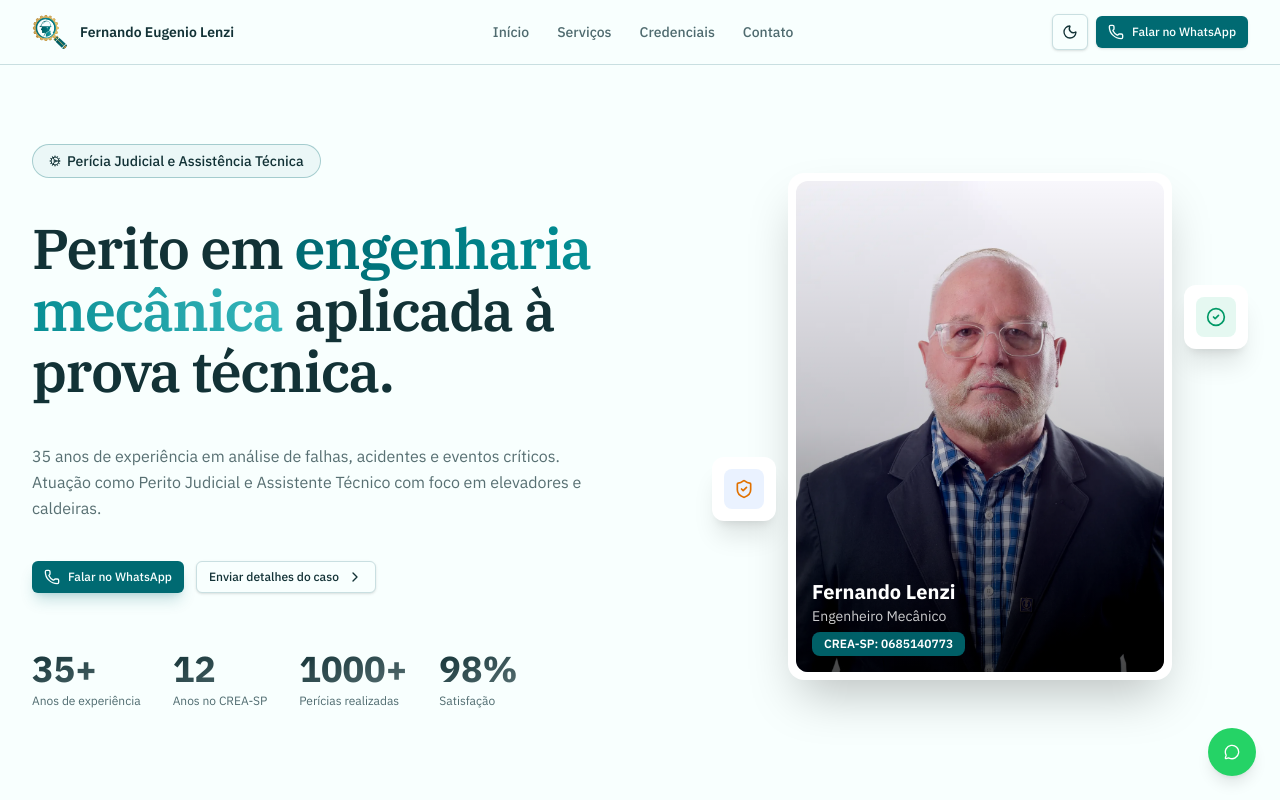
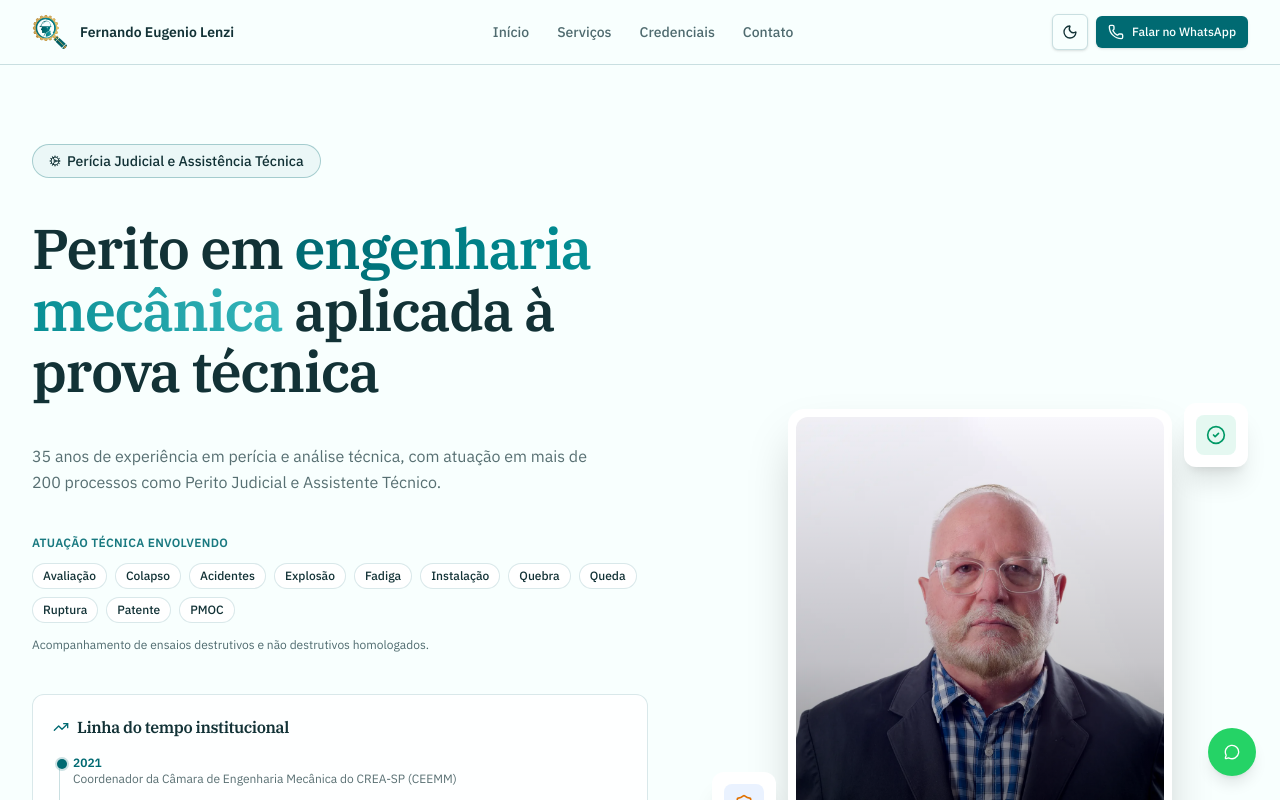
Before and after one commit to eng-lenzi/lp-eng-lenzi, a React (Vite) app: page / in a window 1280 px wide. Shown: the top 800 px of the page. Built offline with nearby package versions, Linux system fonts and the light colour scheme.

Commit message:
feat(hero): destacar experiência e mover timeline institucional para o topo

```diff
--- a/src/routes/-components/credentials.tsx
+++ b/src/routes/-components/credentials.tsx
@@ -1,5 +1,4 @@
-import { motion } from "framer-motion";
-import { Award, ShieldCheck, TrendingUp } from "lucide-react";
+import { Award, ShieldCheck } from "lucide-react";
 
 import { Text, Title } from "@/components/typography";
 import { Badge } from "@/components/ui/badge";
@@ -51,57 +50,6 @@ export function Credentials() {
 				))}
 			</div>
 
-			<AnimatedCard delay={0.25}>
-				<div className="mt-6 sm:mt-8">
-					<div className="flex items-center gap-2 mb-4">
-						<TrendingUp className="size-4 text-primary" />
-						<Title as="h3" size="sm" className="font-heading">
-							Trajetória institucional
-						</Title>
-					</div>
-					<div className="relative pl-6 before:absolute before:left-2 before:top-1.5 before:h-full before:w-px before:bg-border">
-						<div className="space-y-4">
-							<motion.div
-								initial={{ opacity: 0, x: -10 }}
-								whileInView={{ opacity: 1, x: 0 }}
-								transition={{ duration: 0.3 }}
-								className="relative"
-							>
-								<div className="absolute -left-[1.15rem] top-1 h-2.5 w-2.5 rounded-full bg-primary ring-2 ring-primary/20" />
-								<Text size="xs" className="font-semibold text-primary">2021</Text>
-								<Text size="xs" tone="subtle" className="leading-tight">
-									Eleito Coordenador da Câmara de Engenharia Mecânica do CREA-SP
-								</Text>
-							</motion.div>
-							<motion.div
-								initial={{ opacity: 0, x: -10 }}
-								whileInView={{ opacity: 1, x: 0 }}
-								transition={{ duration: 0.3, delay: 0.1 }}
-								className="relative"
-							>
-								<div className="absolute -left-[1.15rem] top-1 h-2.5 w-2.5 rounded-full bg-primary/60 ring-2 ring-primary/10" />
-								<Text size="xs" className="font-semibold text-primary">2013</Text>
-								<Text size="xs" tone="subtle" className="leading-tight">
-									Início como Conselheiro do CREA-SP (CEEMM)
-								</Text>
-							</motion.div>
-							<motion.div
-								initial={{ opacity: 0, x: -10 }}
-								whileInView={{ opacity: 1, x: 0 }}
-								transition={{ duration: 0.3, delay: 0.2 }}
-								className="relative"
-							>
-								<div className="absolute -left-[1.15rem] top-1 h-2.5 w-2.5 rounded-full bg-primary/40 ring-2 ring-primary/5" />
-								<Text size="xs" className="font-semibold text-primary">2019</Text>
-								<Text size="xs" tone="subtle" className="leading-tight">
-									Eleito Presidente da Associação dos Engenheiros de Amparo
-								</Text>
-							</motion.div>
-						</div>
-					</div>
-				</div>
-			</AnimatedCard>
-
 			<AnimatedCard delay={0.3}>
 				<div
 					className="mt-6 sm:mt-8 rounded-xl border border-amber-500/20 bg-gradient-to-r from-amber-500/10 via-amber-500/5 to-amber-500/10 p-3 sm:p-4 transition-all hover:border-amber-500/30"
--- a/src/routes/-components/hero.tsx
+++ b/src/routes/-components/hero.tsx
@@ -5,6 +5,7 @@ import {
 	Cog,
 	Phone,
 	ShieldCheck,
+	TrendingUp,
 } from "lucide-react";
 import { useRef } from "react";
 
@@ -17,10 +18,41 @@ import {
 } from "./animation-helpers";
 
 const stats = [
-	{ value: "35+", label: "Anos de experiência", suffix: "" },
-	{ value: "12", label: "Anos no CREA-SP", suffix: "" },
-	{ value: "1000", label: "Perícias realizadas", suffix: "+" },
-	{ value: "98", label: "Satisfação", suffix: "%" },
+	{ value: "35", label: "Anos de experiência", suffix: "" },
+	{ value: "200", label: "Processos com atuação técnica", suffix: "+" },
+	{ value: "12", label: "Anos como Conselheiro CREA-SP", suffix: "" },
+	{ value: "6", label: "Anos na presidência da Associação", suffix: "" },
+] as const;
+
+const expertise = [
+	"Avaliação",
+	"Colapso",
+	"Acidentes",
+	"Explosão",
+	"Fadiga",
+	"Instalação",
+	"Quebra",
+	"Queda",
+	"Ruptura",
+	"Patente",
+	"PMOC",
+] as const;
+
+const timeline = [
+	{
+		year: "2021",
+		description:
+			"Coordenador da Câmara de Engenharia Mecânica do CREA-SP (CEEMM)",
+	},
+	{
+		year: "2013–2025",
+		description: "Atuação por 12 anos como Conselheiro do CREA-SP",
+	},
+	{
+		year: "2019–2025",
+		description:
+			"Presidente da Associação dos Engenheiros da região de Amparo por 6 anos",
+	},
 ] as const;
 
 export function Hero() {
@@ -34,7 +66,6 @@ export function Hero() {
 			aria-labelledby="hero-title"
 			className="relative pt-8 pb-8 sm:pt-16 sm:pb-10 lg:py-20"
 		>
-
 			<div className="grid gap-10 lg:grid-cols-[1.15fr_1fr] lg:gap-16">
 				<div className="relative z-10 space-y-8 lg:space-y-10">
 					<AnimatedSection delay={0.1}>
@@ -58,7 +89,7 @@ export function Hero() {
 							<span className="bg-gradient-to-r from-primary via-[#008b91] to-[#33b6bb] bg-clip-text text-transparent">
 								engenharia mecânica
 							</span>
-                                          {" "}aplicada à prova técnica.
+							{" "}aplicada à prova técnica
 						</Title>
 					</AnimatedSection>
 
@@ -73,14 +104,67 @@ export function Hero() {
 								animate={{ opacity: 1 }}
 								transition={{ delay: 0.5 }}
 							>
-								35 anos de experiência em análise de falhas, acidentes e eventos
-								críticos. Atuação como Perito Judicial e Assistente Técnico com
-								foco em elevadores e caldeiras.
+								35 anos de experiência em perícia e análise técnica, com atuação em
+								mais de 200 processos como Perito Judicial e Assistente Técnico.
 							</motion.span>
 						</Text>
 					</AnimatedSection>
 
+					<AnimatedSection delay={0.35}>
+						<div className="space-y-3">
+							<Text size="xs" className="font-semibold uppercase tracking-wide text-primary/90">
+								Atuação técnica envolvendo
+							</Text>
+							<div className="flex flex-wrap gap-2">
+								{expertise.map((item) => (
+									<Badge
+										key={item}
+										variant="outline"
+										className="border-border/70 bg-card px-2.5 py-1 text-[11px] sm:text-xs"
+									>
+										{item}
+									</Badge>
+								))}
+							</div>
+							<Text size="xs" tone="muted" className="leading-relaxed">
+								Acompanhamento de ensaios destrutivos e não destrutivos homologados.
+							</Text>
+						</div>
+					</AnimatedSection>
+
 					<AnimatedSection delay={0.4}>
+						<div className="rounded-xl border border-border/70 bg-card/80 p-4 sm:p-5">
+							<div className="mb-4 flex items-center gap-2">
+								<TrendingUp className="size-4 text-primary" />
+								<Title as="h2" size="sm" className="font-heading">
+									Linha do tempo institucional
+								</Title>
+							</div>
+							<div className="relative pl-5 before:absolute before:left-1.5 before:top-1.5 before:h-full before:w-px before:bg-border">
+								<div className="space-y-4">
+									{timeline.map((item, idx) => (
+										<motion.div
+											key={item.year}
+											initial={{ opacity: 0, x: -10 }}
+											animate={isHeroInView ? { opacity: 1, x: 0 } : {}}
+											transition={{ duration: 0.25, delay: 0.5 + idx * 0.1 }}
+											className="relative"
+										>
+											<div className="absolute -left-[1.02rem] top-1 h-2.5 w-2.5 rounded-full bg-primary ring-2 ring-primary/20" />
+											<Text size="xs" className="font-semibold text-primary">
+												{item.year}
+											</Text>
+											<Text size="xs" tone="subtle" className="leading-tight">
+												{item.description}
+											</Text>
+										</motion.div>
+									))}
+								</div>
+							</div>
+						</div>
+					</AnimatedSection>
+
+					<AnimatedSection delay={0.45}>
 						<div className="flex flex-wrap gap-3">
 							<Button
 								asChild
@@ -113,7 +197,7 @@ export function Hero() {
 									key={stat.label}
 									initial={{ opacity: 0 }}
 									animate={isHeroInView ? { opacity: 1 } : {}}
-									transition={{ delay: 0.6 + idx * 0.1, duration: 0.3 }}
+									transition={{ delay: 0.7 + idx * 0.1, duration: 0.3 }}
 									className="space-y-1"
 								>
 									<Text className="text-xl sm:text-2xl lg:text-4xl font-bold bg-gradient-to-br from-foreground to-foreground/70 bg-clip-text text-transparent">
```
